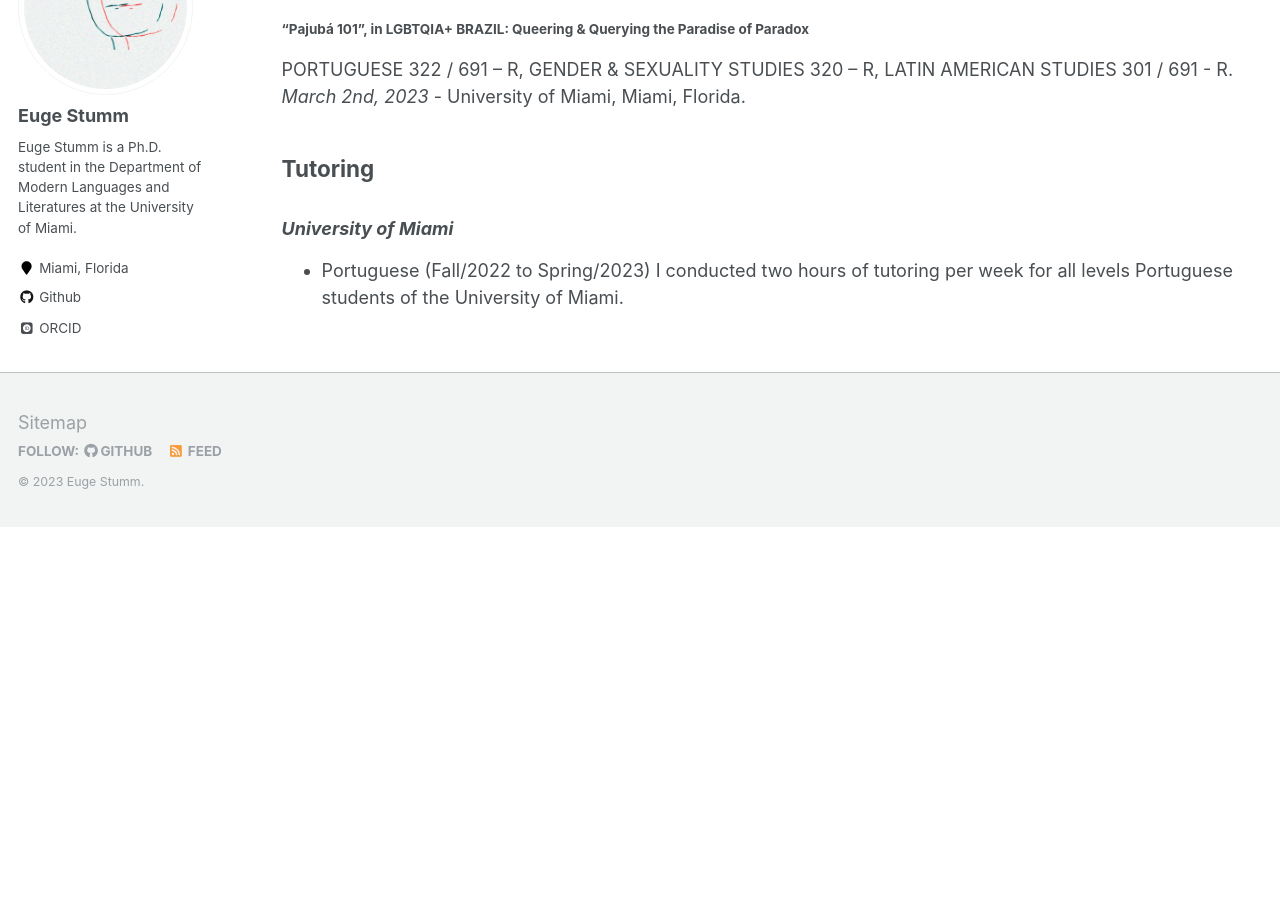
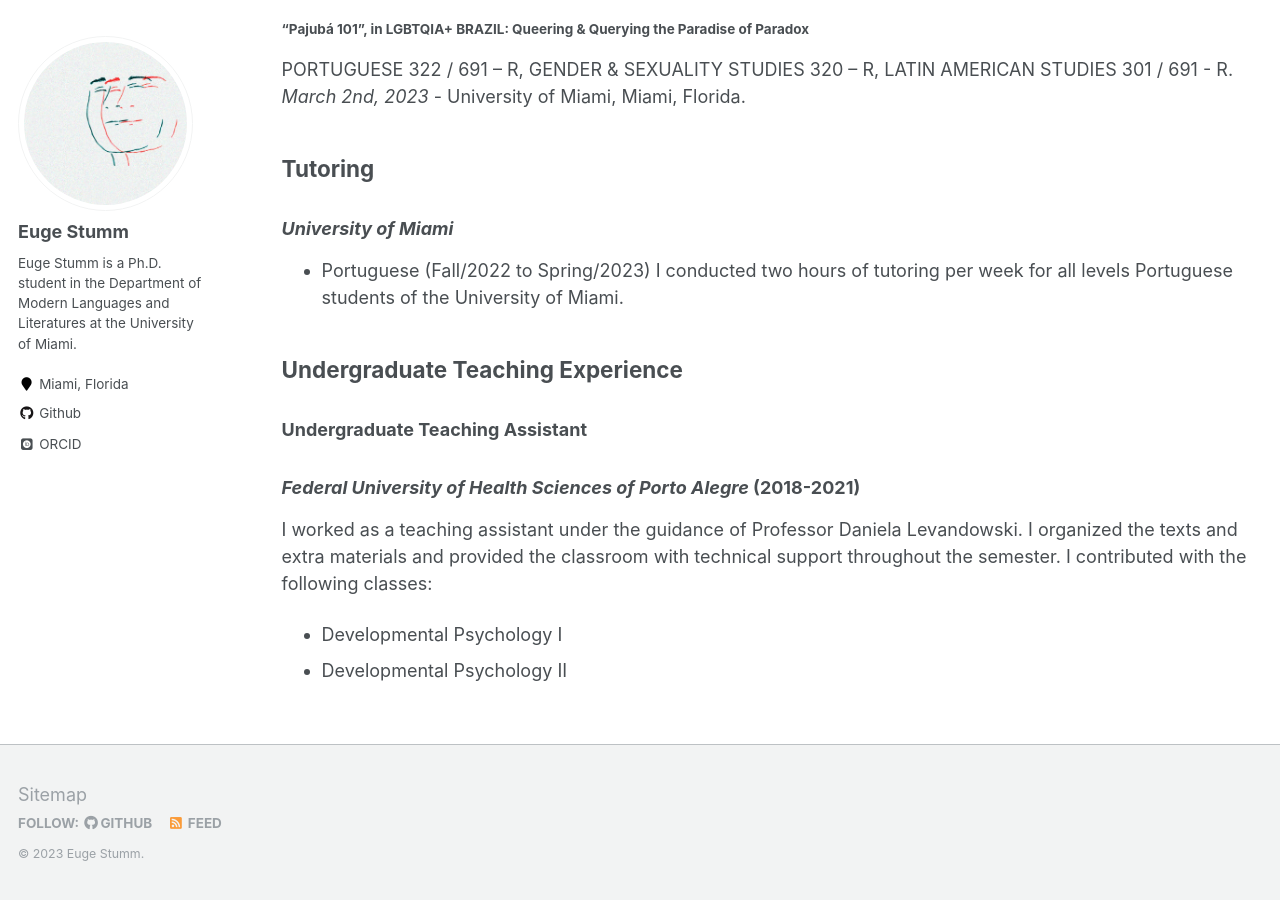
Before and after one commit to eugestumm/eugestumm.github.io, a Jekyll site: the page built from _pages/teaching.md, in a window 1280 px wide and 900 px high, scrolled down 1186 px. Built offline with Jekyll 4.4.1, drawn with Linux system fonts in a browser that asks for light colours; some web fonts are replaced; before the commit the page ends 1713 px from its top, so only the background shows below that.

Commit message:
Update teaching.md

```diff
--- a/_pages/teaching.md
+++ b/_pages/teaching.md
@@ -36,3 +36,10 @@
 ### *University of Miami*
 - Portuguese (Fall/2022 to Spring/2023)
 I conducted two hours of tutoring per week for all levels Portuguese students of the University of Miami.
+
+## Undergraduate Teaching Experience
+### Undergraduate Teaching Assistant
+### *Federal University of Health Sciences of Porto Alegre* (2018-2021)
+I worked as a teaching assistant under the guidance of Professor Daniela Levandowski. I organized the texts and extra materials and provided the classroom with technical support throughout the semester. I contributed with the following classes:
+- Developmental Psychology I
+- Developmental Psychology II
```
